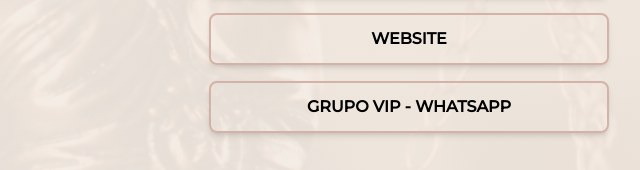
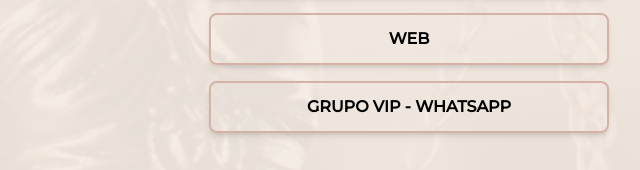
Before and after one commit to ArthurZalem/Lorrayne_Araujo, a plain HTML site: page bio/index.html in a window 1280 px wide. Shown: the part 450-620 px from the top of the page, 231-871 px from the left. Drawn offline with nearby package versions, Linux system fonts and the light colour scheme; files that its build step writes are made by us from their sources; files whose address does not match are found by name.

Commit message:
Update index.html

```diff
--- a/bio/index.html
+++ b/bio/index.html
@@ -44,7 +44,7 @@
                 <span class="ml-2 h-4 w-4 bg-green-500 rounded-full animate-pulse"></span>
             </a>
             <a href="https://advlorraynearaujo.netlify.app/" target="_blank" class="block w-full bg-brand-beige/80 text-brand-dark font-semibold py-3 px-4 rounded-lg border-2 border-brand-beige hover:bg-brand-beige smooth-transition transform hover:scale-110 shadow-md">
-                WEBSITE
+                WEB
             </a>
             <a href="https://api.whatsapp.com/send/?phone=5562995341395&text&type=phone_number&app_absent=0" target="_blank" class="block w-full bg-brand-beige/80 text-brand-dark font-semibold py-3 px-4 rounded-lg border-2 border-brand-beige hover:bg-brand-beige smooth-transition transform hover:scale-110 shadow-md">
                 GRUPO VIP - WHATSAPP
```
